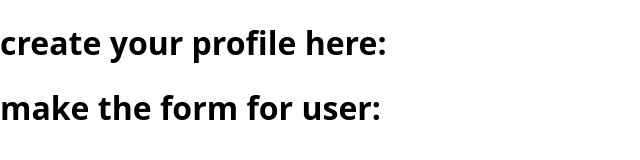
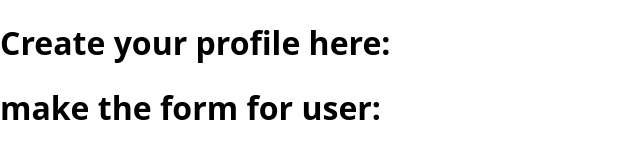
Before and after one commit to RikkeLS/scientist-app, a Next.js app: page /1/create-profile in a window 1280 px wide. Shown: the top 160 px of the page, without its empty margins (0-640 px from the left). Built offline with nearby package versions, Linux system fonts and the light colour scheme; no server answers.

Commit message:
fix profile page for owner

```diff
--- a/pages/[userName]/create-profile.js
+++ b/pages/[userName]/create-profile.js
@@ -2,7 +2,7 @@ import CreateProfileForm from "../../components/CreateProfileForm/CreateProfileF
 export default function createProfilePage () {
     return (
         <>
-        <h1> create your profile here:</h1>
+        <h1> Create your profile here:</h1>
         <CreateProfileForm/>
         </>
     )
--- a/pages/[userName]/index.js
+++ b/pages/[userName]/index.js
@@ -6,7 +6,7 @@ export default function MainProfilePage() {
     const {data:session} = useSession();
     const router = useRouter()
     const currentPageOwner = router.query.userName
-    if (session?.user.name.toLowerCase()===currentPageOwner){
+    if (session?.user.name===currentPageOwner){
         return (
             <>
                 <h1> Your main profile page </h1>
@@ -15,7 +15,7 @@ export default function MainProfilePage() {
             </>
         )
     }
-    if (session?.user.name.toLowerCase()!==currentPageOwner) {
+    if (session?.user.name!==currentPageOwner) {
         return (
             <>
                  <h1>Main profile page for {currentPageOwner}</h1>
```
